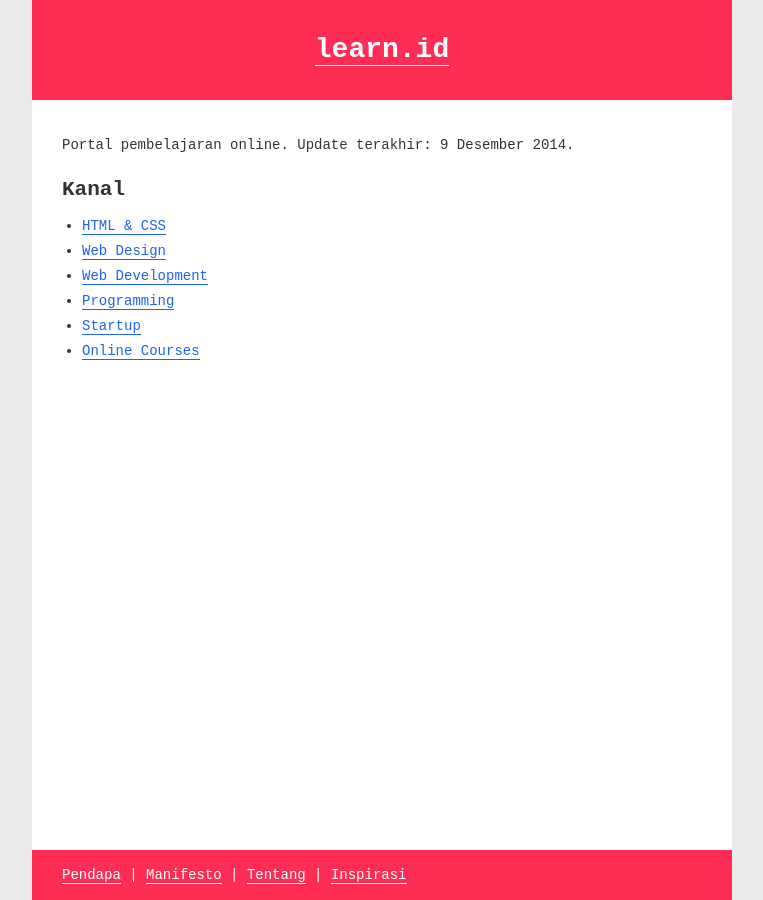
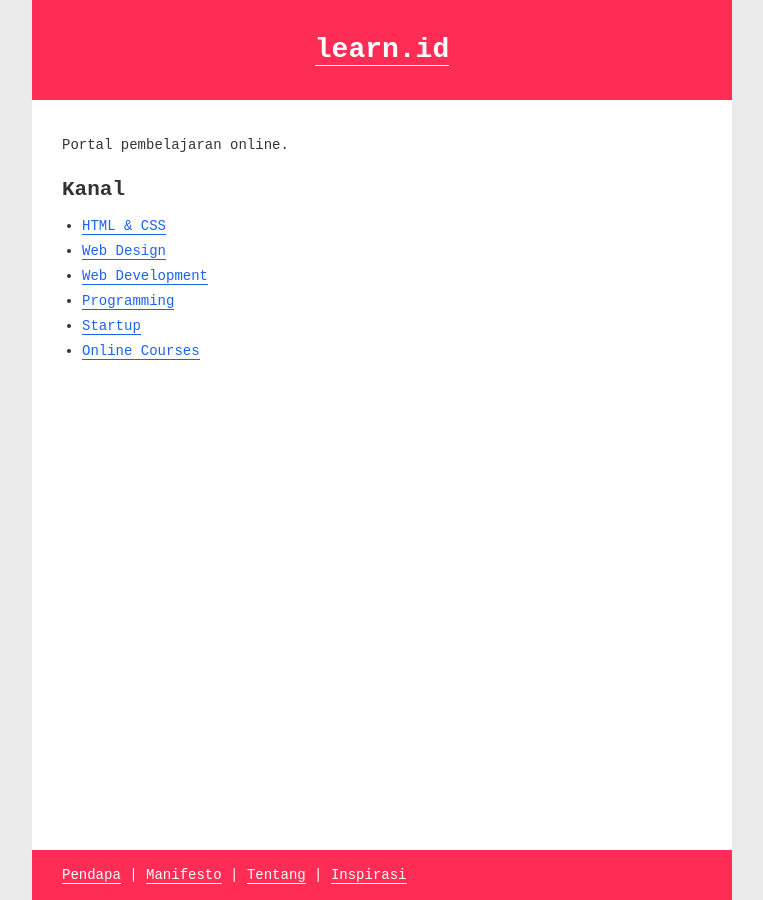
Before and after one commit to irff/learn, a Jekyll site: the page built from index.html, in a window 1280 px wide. Shown: the whole page, without its empty margins (258-1021 px from the left). Built offline with Jekyll 4.4.1, drawn with Linux system fonts in a browser that asks for light colours.

Commit message:
Update readme & index.html

```diff
--- a/index.html
+++ b/index.html
@@ -2,7 +2,7 @@
 title: Learn.id
 layout: page
 ---
-<p>Portal pembelajaran online. Update terakhir: 9 Desember 2014.</p>
+<p>Portal pembelajaran online.</p>
 
 <h2>Kanal</h2>
 <ul>
```
Also changed, not shown: README.md, 1 other file.
